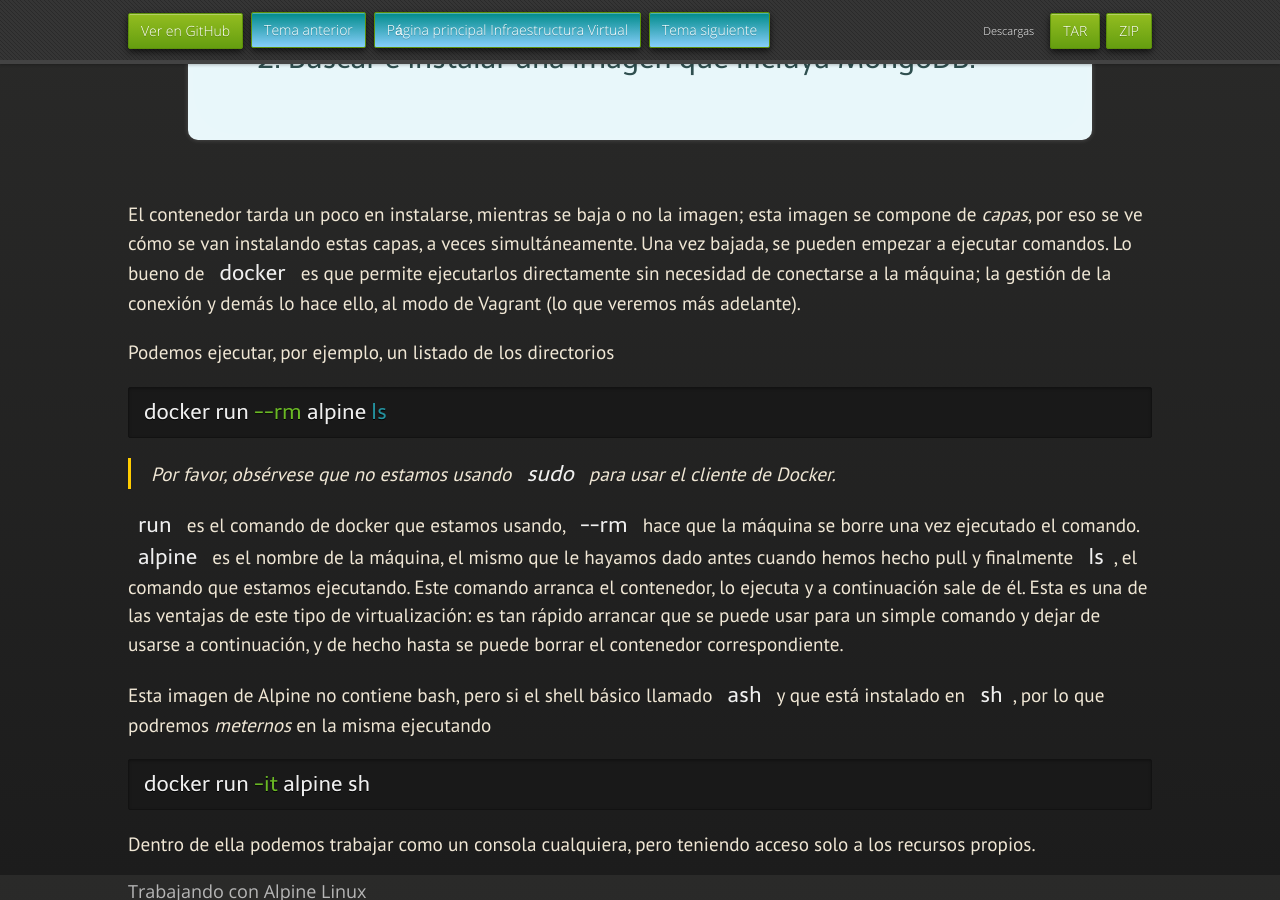
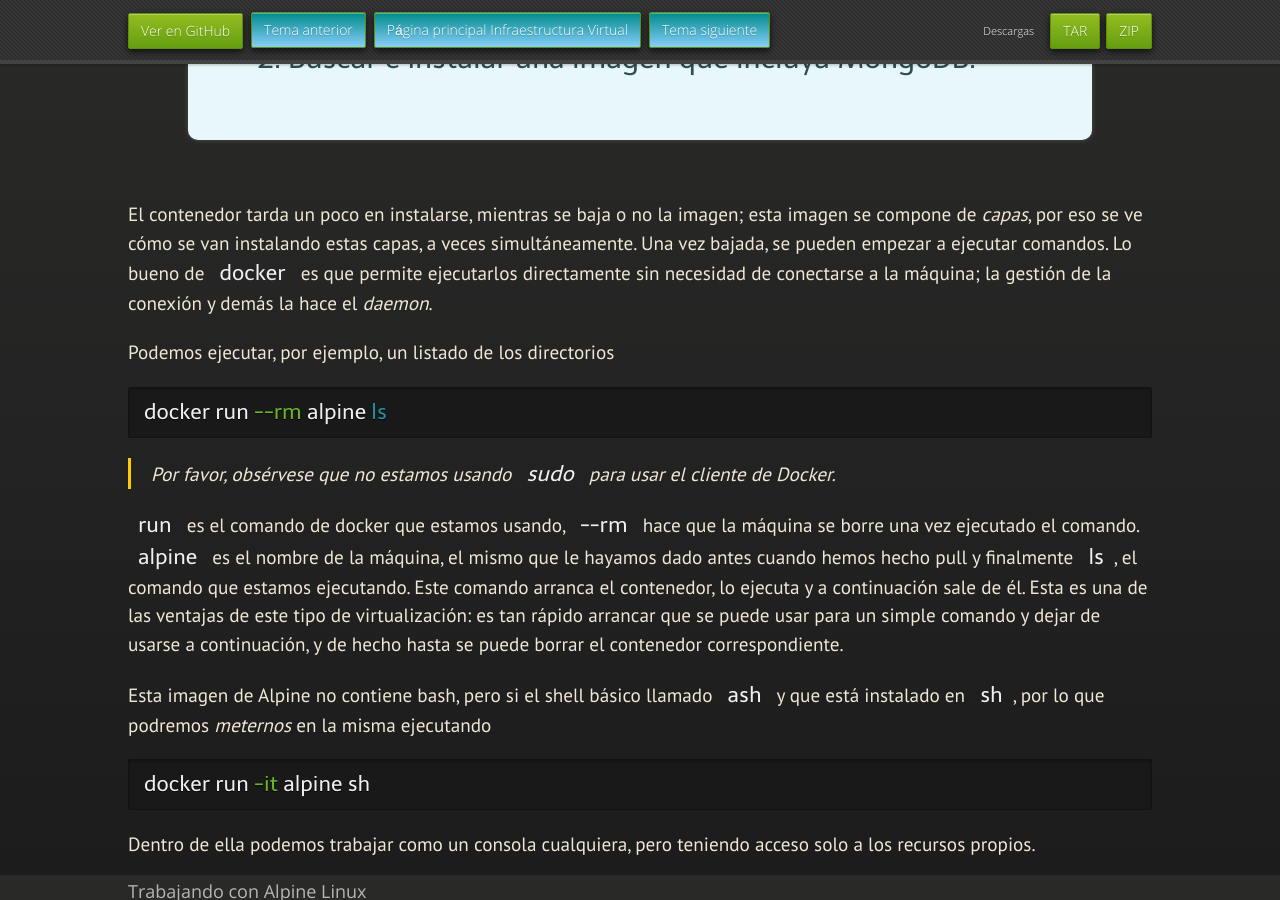
Before and after one commit to JJ/IV, a Jekyll site: the page built from documentos/temas/Contenedores.md, in a window 1280 px wide and 900 px high, scrolled down 3625 px. Built offline with Jekyll 4.4.1, drawn with Linux system fonts in a browser that asks for light colours; nearby versions of some CDN libraries; some web fonts are replaced; our own code applies the rules of GitHub Pages for plain Markdown files.

Commit message:
Sync documentos/temas/Contenedores.md de master a gh-pages

```diff
--- a/documentos/temas/Contenedores.md
+++ b/documentos/temas/Contenedores.md
@@ -156,8 +156,8 @@ El contenedor tarda un poco en instalarse, mientras se baja o no la imagen;
 esta imagen se compone de *capas*, por eso se ve cómo se van instalando estas
 capas, a veces simultáneamente. Una vez bajada, se pueden empezar a ejecutar
 comandos. Lo bueno de `docker` es que permite ejecutarlos directamente sin
-necesidad de conectarse a la máquina; la gestión de la conexión y demás lo hace
-ello, al modo de Vagrant (lo que veremos más adelante).
+necesidad de conectarse a la máquina; la gestión de la conexión y demás la hace
+el *daemon*.
 
 Podemos ejecutar, por ejemplo, un listado de los directorios
 
```
